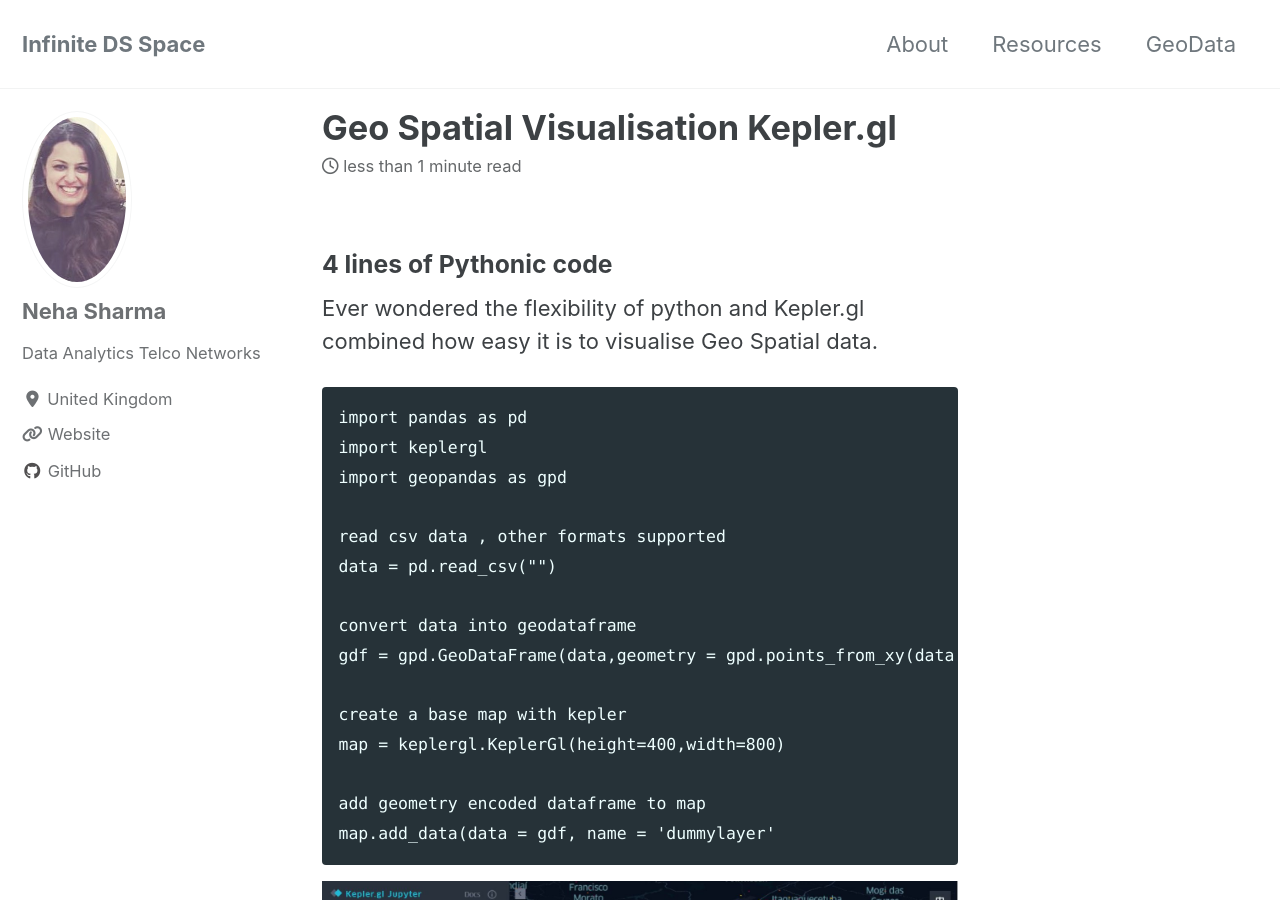
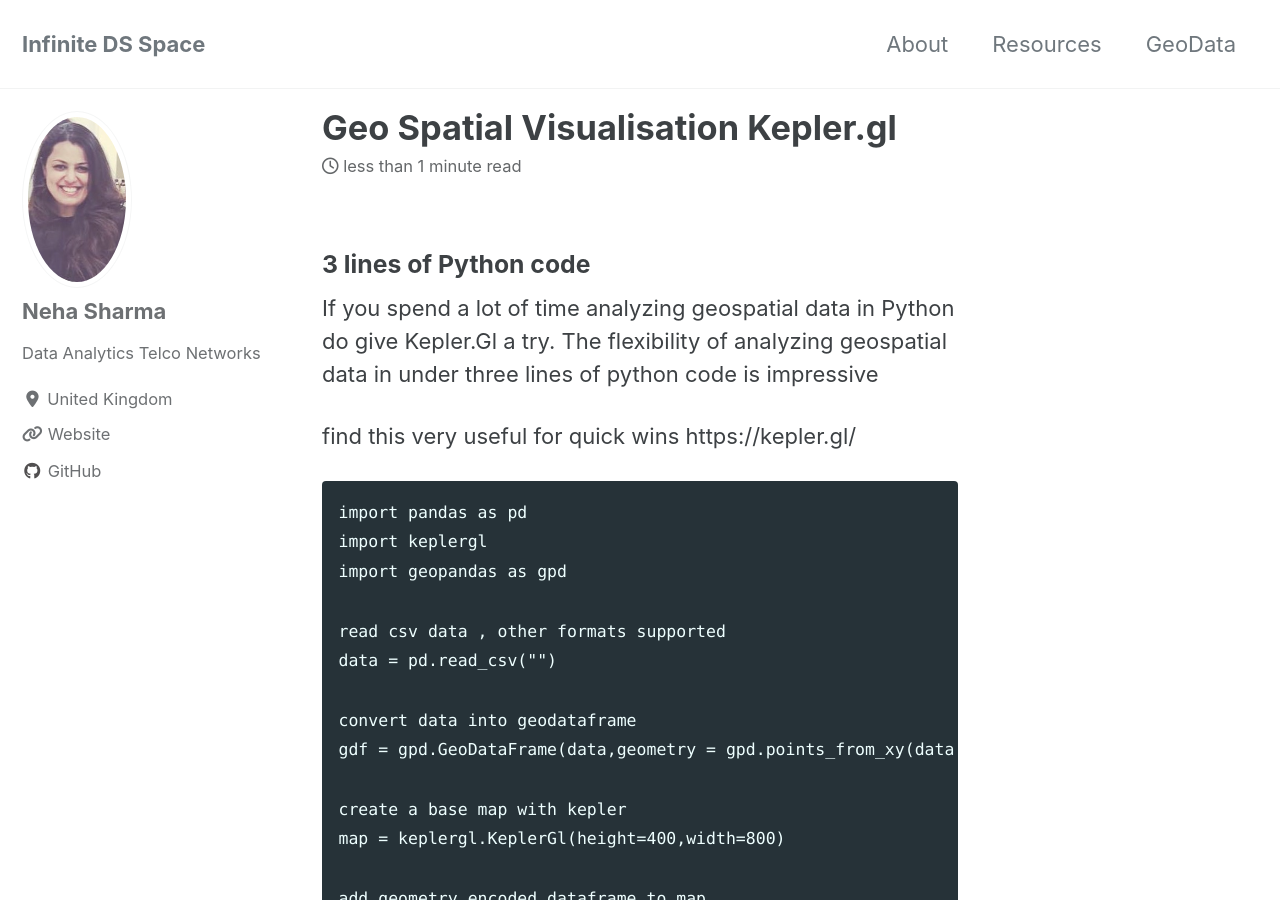
Before and after one commit to ns3115neha/ns3115neha.github.io, a Jekyll site: the page built from _posts/2020-04-13-KeplerGeoSpatial.md, in a window 1280 px wide and 900 px high. Built offline with Jekyll 4.4.1, drawn with Linux system fonts in a browser that asks for light colours; cached includes are drawn as plain includes; nearby versions of some CDN libraries.

Commit message:
Update 2020-04-13-KeplerGeoSpatial.md

````diff
--- a/_posts/2020-04-13-KeplerGeoSpatial.md
+++ b/_posts/2020-04-13-KeplerGeoSpatial.md
@@ -5,10 +5,11 @@ categories: [GeoVis]
 ---
 
 
-### 4 lines of Pythonic code
+### 3 lines of Python code
 
-Ever wondered the flexibility of python and Kepler.gl combined how easy it is to visualise Geo Spatial data.
+If you spend a lot of time analyzing geospatial data in Python do give Kepler.Gl a try. The flexibility of analyzing geospatial data in under three lines of python code is impressive
 
+find this very useful for quick wins https://kepler.gl/
 
 ```
 import pandas as pd
````
